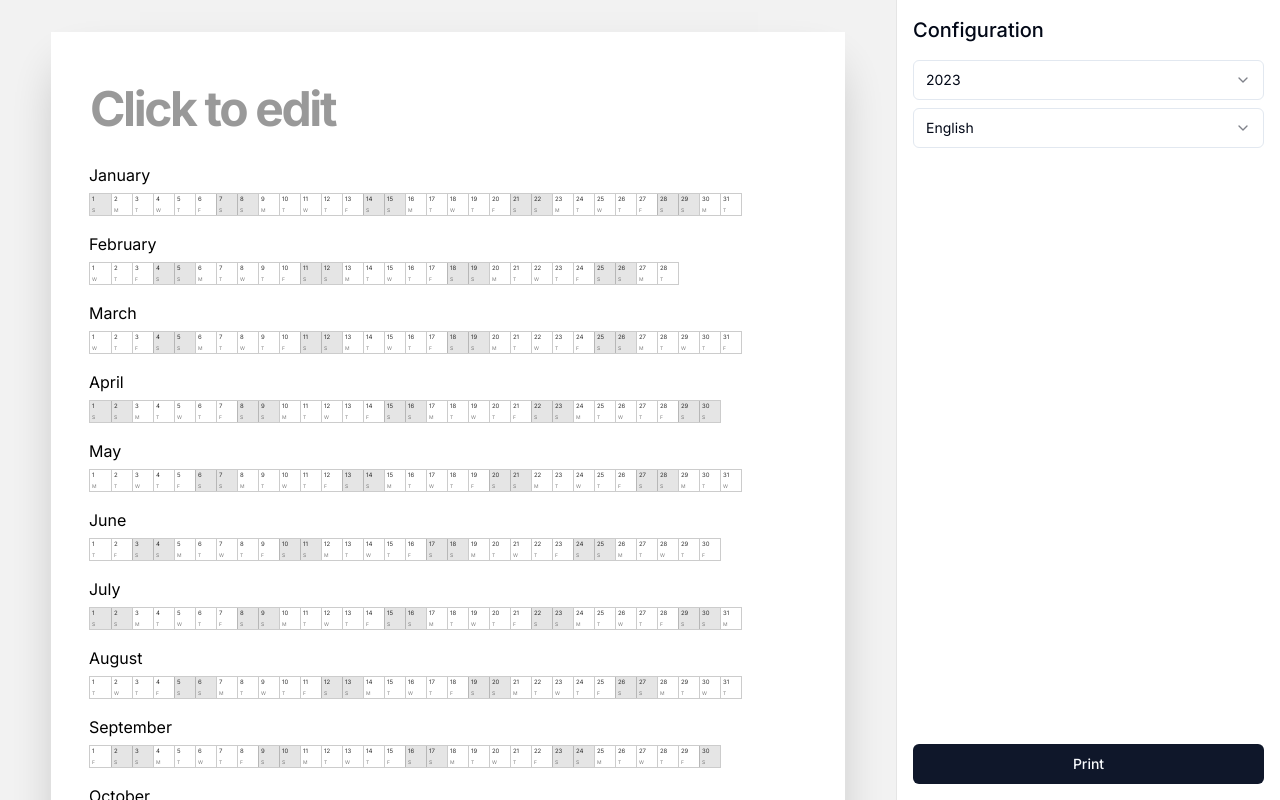
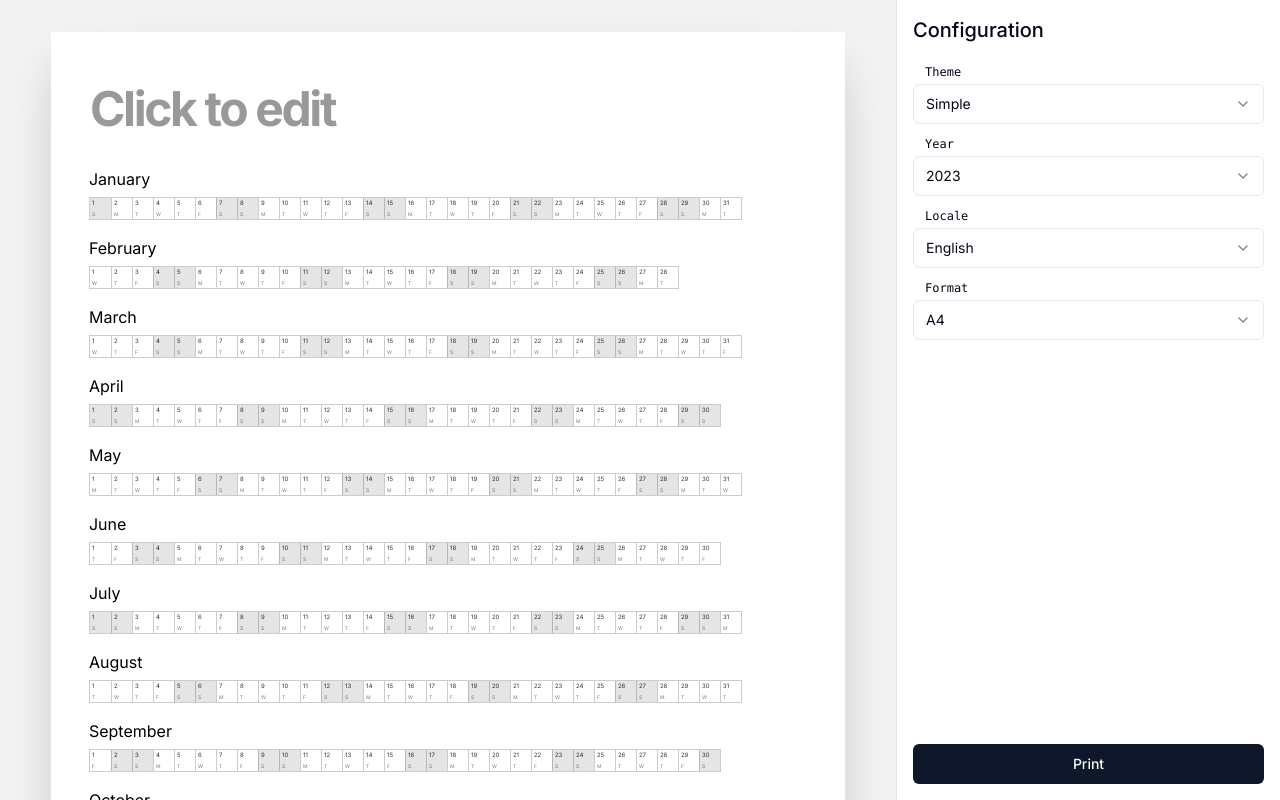
Before and after one commit to BartoszJarocki/minimal, a Next.js app in the folder apps/frontend/: page /habit-tracker in a window 1280 px wide. Built offline with nearby package versions, Linux system fonts and the light colour scheme.

Commit message:
More habit tracker work

```diff
--- a/apps/frontend/src/components/Badge.tsx
+++ /dev/null
@@ -1,9 +0,0 @@
-import { PropsWithChildren } from "react";
-
-export const Badge = ({ children }: PropsWithChildren) => {
-  return (
-    <span className="inline-flex items-center rounded-md bg-gray-300 px-2.5 py-0.5 text-xs font-medium text-gray-800">
-      {children}
-    </span>
-  );
-};
--- a/apps/frontend/src/components/Footer.tsx
+++ b/apps/frontend/src/components/Footer.tsx
@@ -3,7 +3,7 @@ import Balancer from "react-wrap-balancer";
 import Link from "next/link";
 import { joinComponents } from "../lib/utils";
 import { SupportedYears } from "./calendar/Calendar";
-import { Badge } from "./Badge";
+import { Badge } from "./ui/badge";
 
 const navigation = {
   calendars: [
--- /dev/null
+++ b/apps/frontend/src/components/ui/badge.tsx
@@ -0,0 +1,35 @@
+import * as React from "react"
+import { cva, type VariantProps } from "class-variance-authority"
+import { cn } from "../../lib/utils"
+
+const badgeVariants = cva(
+  "inline-flex items-center rounded-full border px-2.5 py-0.5 text-xs font-semibold transition-colors focus:outline-none focus:ring-2 focus:ring-ring focus:ring-offset-2",
+  {
+    variants: {
+      variant: {
+        default:
+          "border-transparent bg-primary text-primary-foreground hover:bg-primary/80",
+        secondary:
+          "border-transparent bg-secondary text-secondary-foreground hover:bg-secondary/80",
+        destructive:
+          "border-transparent bg-destructive text-destructive-foreground hover:bg-destructive/80",
+        outline: "text-foreground",
+      },
+    },
+    defaultVariants: {
+      variant: "default",
+    },
+  }
+)
+
+export interface BadgeProps
+  extends React.HTMLAttributes<HTMLDivElement>,
+    VariantProps<typeof badgeVariants> {}
+
+function Badge({ className, variant, ...props }: BadgeProps) {
+  return (
+    <div className={cn(badgeVariants({ variant }), className)} {...props} />
+  )
+}
+
+export { Badge, badgeVariants }
--- a/apps/frontend/src/pages/calendars/preview/[year]/index.tsx
+++ b/apps/frontend/src/pages/calendars/preview/[year]/index.tsx
@@ -1,5 +1,5 @@
 import { DateTime } from "luxon";
-import { GetServerSideProps, GetStaticPaths, GetStaticProps } from "next";
+import { GetServerSideProps } from "next";
 import { NextSeo } from "next-seo";
 import Link from "next/link";
 import { ParsedUrlQuery } from "querystring";
--- a/apps/frontend/src/pages/habit-tracker/index.tsx
+++ b/apps/frontend/src/pages/habit-tracker/index.tsx
@@ -13,32 +13,32 @@ import type { SupportedLocale } from "@minimal/config";
 import { useState } from "react";
 import { Button } from "../../components/ui/button";
 import { Input } from "../../components/ui/input";
+import { cn } from "../../lib/utils";
+import { Badge } from "../../components/ui/badge";
 
 const font = Inter({ subsets: ["latin"] });
 
-const SupportedYears = [2023, 2024, 2025, 2026, 2027, 2028, 2029, 2030];
+type HABIT_TRACKERS_THEMES = "simple" | "flow";
 
-const createMonthData = (date: DateTime) => {
-  let days: DateTime[] = [];
-  for (let day = 1; day <= date.daysInMonth!; day++) {
-    days.push(date.set({ day }));
-  }
+const SupportedYears = [
+  2023, 2024, 2025, 2026, 2027, 2028, 2029, 2030,
+] as const;
+const SupportedFormatsList = ["A4", "A5", "Letter"] as const;
+type SupportedFormat = (typeof SupportedFormatsList)[number];
 
-  return days;
+const FORMATS_STYLES: Record<SupportedFormat, string> = {
+  A4: "paper-a4-portrait paper-padding-10mm",
+  A5: "paper-a5-portrait paper-padding-10mm",
+  Letter: "paper-letter-portrait paper-padding-10mm",
 };
 
-const HabitTrackerCreator = () => {
-  const [locale, setLocale] = useState<SupportedLocale>(
-    () =>
-      SupportedLocales.find((locale) => locale.code === "en-US") ??
-      SupportedLocales[0]
-  );
-  const [date, setDate] = useState(() => {
-    return DateTime.now().reconfigure({
-      locale: locale.code,
-    });
-  });
-
+const FlowHabitTracker = ({
+  className,
+  date,
+}: {
+  className: string;
+  date: DateTime;
+}) => {
   const months = Info.months("long", {
     locale: date.locale!,
     outputCalendar: date.outputCalendar!,
@@ -46,16 +46,75 @@ const HabitTrackerCreator = () => {
   });
 
   return (
-    <div className={clsx("flex h-full w-full overflow-hidden", font.className)}>
-      <div className="flex-1 overflow-auto bg-black/5 p-8 print:p-0">
-        <div className="paper-a4-portrait paper-padding-10mm mx-auto bg-white shadow-2xl print:shadow-none">
+    <div
+      className={cn(
+        "paper-a4-portrait paper-padding-10mm overflow-hidden bg-white shadow-2xl print:shadow-none",
+        className
+      )}
+    >
       <div>
         <Input
           className="text-5xl font-bold leading-none tracking-tighter placeholder:text-black/40"
           placeholder="Click to edit"
         />
       </div>
-          <div className="mt-3 flex flex-col gap-3">
+      <div className=" mt-4 flex flex-wrap">
+        {months.map((_, i) => {
+          const monthDate = date.set({ month: i + 1 });
+
+          return (
+            <>
+              {createMonthDates(monthDate).map((day) => (
+                <div
+                  className={clsx(
+                    "flex aspect-square h-[21px] w-[21px] flex-col",
+                    [6, 7].includes(day.weekday) ? "bg-black/10" : "bg-white"
+                  )}
+                  key={`month:${date.month}-${day}`}
+                >
+                  <span className="p-[2px] text-[6px] leading-none text-black/80">
+                    {day.day}
+                  </span>
+                  <span className="mt-auto p-[2px] align-bottom text-[5px] leading-none text-black/50">
+                    {day.weekdayShort![0]}
+                  </span>
+                </div>
+              ))}
+            </>
+          );
+        })}
+      </div>
+    </div>
+  );
+};
+
+const SimpleHabitTracker = ({
+  className,
+  date,
+}: {
+  className: string;
+  date: DateTime;
+}) => {
+  const months = Info.months("long", {
+    locale: date.locale!,
+    outputCalendar: date.outputCalendar!,
+    numberingSystem: date.numberingSystem!,
+  });
+
+  return (
+    <div
+      className={cn(
+        "overflow-hidden bg-white shadow-2xl print:shadow-none",
+        className
+      )}
+    >
+      <div>
+        <Input
+          className="text-5xl font-bold leading-none tracking-tighter placeholder:text-black/40"
+          placeholder="Click to edit"
+        />
+      </div>
+      <div className="mt-4 flex flex-col gap-3">
         {months.map((_, i) => {
           const monthDate = date.set({ month: i + 1 });
 
@@ -67,13 +126,11 @@ const HabitTrackerCreator = () => {
                 </span>
               </div>
               <div className="border-px inline-flex divide-x divide-black/20 border-x border-y border-black/20 text-xs">
-                    {createMonthData(monthDate).map((day) => (
+                {createMonthDates(monthDate).map((day) => (
                   <div
                     className={clsx(
                       "flex aspect-square h-[21px] w-[21px] flex-col",
-                          [6, 7].includes(day.weekday)
-                            ? "bg-black/10"
-                            : "bg-white"
+                      [6, 7].includes(day.weekday) ? "bg-black/10" : "bg-white"
                     )}
                     key={`month:${date.month}-${day}`}
                   >
@@ -91,11 +148,74 @@ const HabitTrackerCreator = () => {
         })}
       </div>
     </div>
+  );
+};
+
+const createMonthDates = (date: DateTime) => {
+  let days: DateTime[] = [];
+  for (let day = 1; day <= date.daysInMonth!; day++) {
+    days.push(date.set({ day }));
+  }
+
+  return days;
+};
+
+const HabitTrackerCreator = () => {
+  const [theme, setTheme] = useState<HABIT_TRACKERS_THEMES>("simple");
+  const [locale, setLocale] = useState<SupportedLocale>(
+    () =>
+      SupportedLocales.find((locale) => locale.code === "en-US") ??
+      SupportedLocales[0]
+  );
+  const [format, setFormat] = useState<SupportedFormat>("A4");
+  const [date, setDate] = useState(() => {
+    return DateTime.now().reconfigure({
+      locale: locale.code,
+    });
+  });
+
+  return (
+    <div className={clsx("flex h-full w-full overflow-hidden", font.className)}>
+      <div className="flex-1 overflow-auto bg-black/5 p-8 print:overflow-hidden print:p-0">
+        {theme === "simple" && (
+          <SimpleHabitTracker
+            className={cn("mx-auto", FORMATS_STYLES[format])}
+            date={date}
+          />
+        )}
+        {theme === "flow" && (
+          <FlowHabitTracker className="mx-auto" date={date} />
+        )}
       </div>
 
       <div className="ml-auto flex h-full min-h-0 w-96 flex-col gap-y-2 border-l border-black/10 bg-white p-4 print:hidden">
         <div className="mb-2 text-xl font-medium">Configuration</div>
 
+        <div>
+          <div className="mx-3 font-mono text-xs leading-loose">Theme</div>
+          <Select
+            defaultValue={"simple"}
+            onValueChange={(theme) => setTheme(theme as HABIT_TRACKERS_THEMES)}
+          >
+            <SelectTrigger className="w-full">
+              <SelectValue placeholder="Theme" />
+            </SelectTrigger>
+            <SelectContent>
+              <SelectItem value={"simple"}>Simple</SelectItem>
+              <SelectItem value={"flow"} disabled>
+                <span>
+                  <span>Flow</span>
+                  <Badge className="ml-2" variant="default">
+                    Work in progress
+                  </Badge>
+                </span>
+              </SelectItem>
+            </SelectContent>
+          </Select>
+        </div>
+
+        <div>
+          <div className="mx-3 font-mono text-xs leading-loose">Year</div>
           <Select
             defaultValue={date.year.toString()}
             onValueChange={(year) =>
@@ -113,7 +233,10 @@ const HabitTrackerCreator = () => {
               ))}
             </SelectContent>
           </Select>
+        </div>
 
+        <div>
+          <div className="mx-3 font-mono text-xs leading-loose">Locale</div>
           <Select
             defaultValue={locale.code}
             onValueChange={(localeCode) => {
@@ -135,6 +258,28 @@ const HabitTrackerCreator = () => {
               ))}
             </SelectContent>
           </Select>
+        </div>
+
+        <div>
+          <div className="mx-3 font-mono text-xs leading-loose">Format</div>
+          <Select
+            defaultValue={format}
+            onValueChange={(format) => {
+              setFormat(format as SupportedFormat);
+            }}
+          >
+            <SelectTrigger className="w-full">
+              <SelectValue placeholder="Language" />
+            </SelectTrigger>
+            <SelectContent>
+              {SupportedFormatsList.map((format) => (
+                <SelectItem key={format} value={format}>
+                  {format}
+                </SelectItem>
+              ))}
+            </SelectContent>
+          </Select>
+        </div>
 
         <Button
           className="mt-auto w-full"
--- a/apps/frontend/src/pages/index.tsx
+++ b/apps/frontend/src/pages/index.tsx
@@ -20,6 +20,7 @@ import Link from "next/link";
 import { ScaledPreview } from "../components/ScaledPreview";
 import { SupportedLocales } from "@minimal/config";
 import { Button } from "../components/ui/button";
+import { Badge } from "../components/ui/badge";
 
 export const getTitle = (year: number) => {
   return `${year} Simple printable calendar`;
@@ -55,7 +56,9 @@ export const HABIT_TRACKERS = [
 Settings.defaultLocale = "en-US";
 
 export default function Landing() {
-  const [date, setDate] = useState(DateTime.now().set({ year: 2024 }));
+  const [date, setDate] = useState(
+    DateTime.now().set({ year: 2024, month: 1 })
+  );
 
   const url = "https://useminimal.com";
   const title = `Minimalist printable calendars, habit trackers and planners`;
@@ -166,9 +169,7 @@ export default function Landing() {
             {HABIT_TRACKERS.map((tracker) => (
               <section className="max-w-3xl py-6 md:py-12" key={tracker.title}>
                 <div className="flex flex-col gap-y-4">
-                  <div className="w-fit rounded-md bg-primary px-3 py-1 align-baseline text-sm text-white">
-                    Work in progress
-                  </div>
+                  <Badge className="w-fit">Work in progress</Badge>
                   <Link href={tracker.href} className="underlin inline-flex">
                     <H2>{tracker.title}</H2>
                   </Link>
```
Lines whose indentation alone changed are shown as unchanged.
